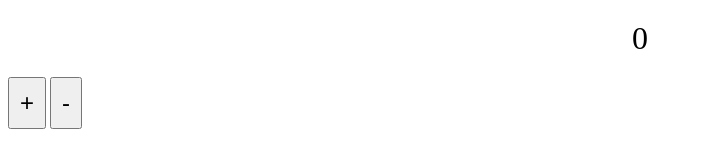
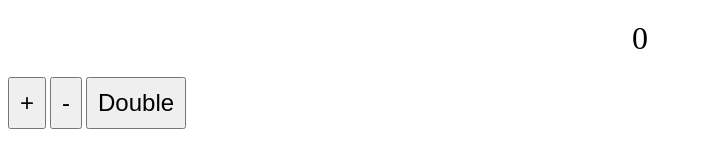
Before and after one commit to tinaniki-dotcom/Internationals, a plain HTML site: page index.html in a window 1280 px wide. Shown: the whole page, without its empty margins (0-702 px from the left). Drawn offline with Linux system fonts and the light colour scheme.

Commit message:
I change the line 11

```diff
--- a/index.html
+++ b/index.html
@@ -8,6 +8,7 @@
     <div id="counter">0</div>
     <button id="increment">+</button>
     <button id="decrement">-</button>
+    <button id="double">Double</button>
     <script src="script.js"></script>
 </body>
 </html>
```
